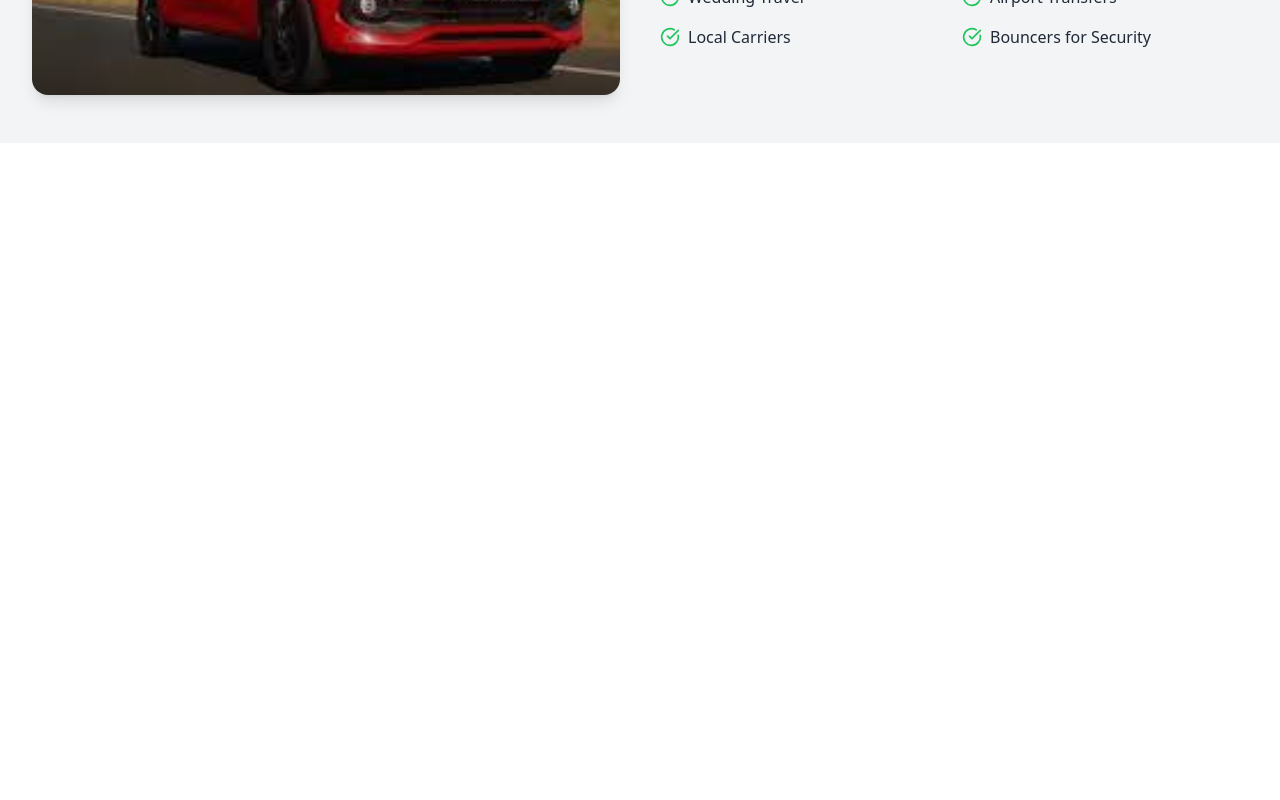
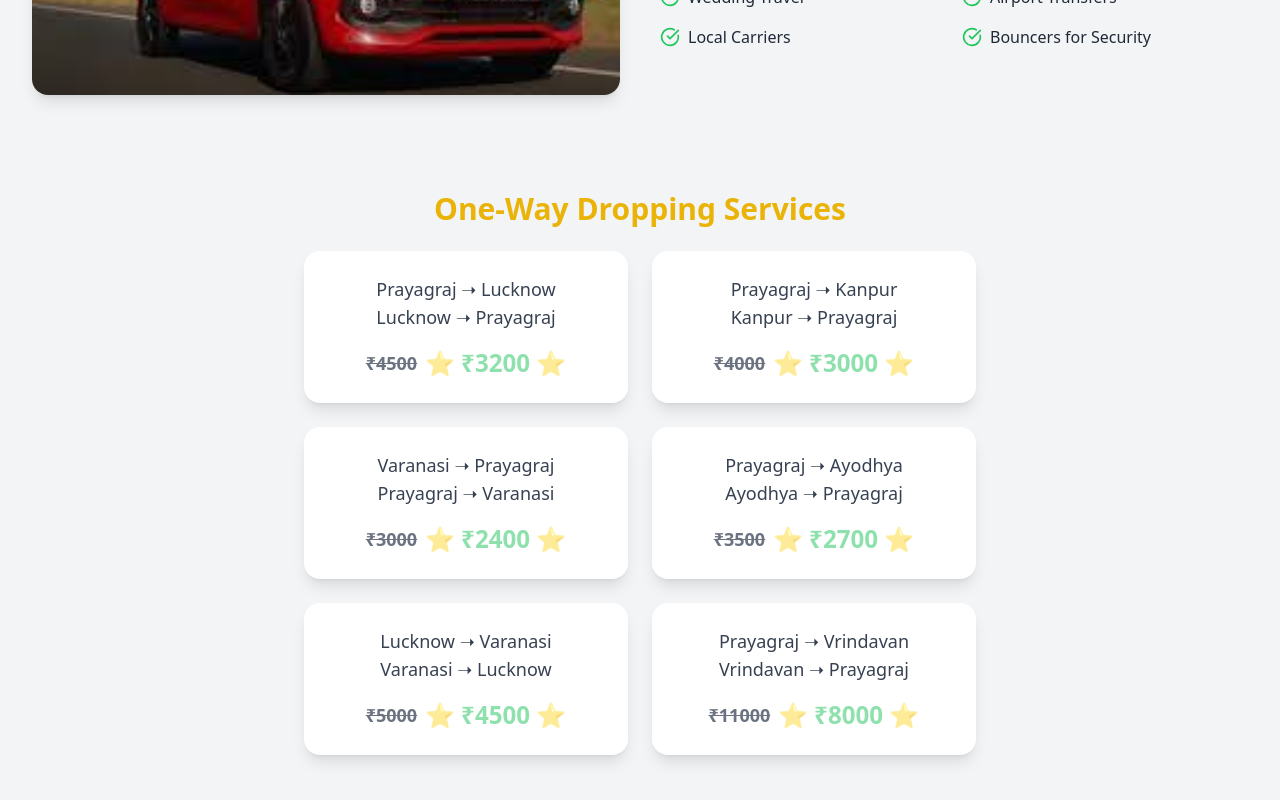
Before and after one commit to tanu0604/Demo, a React (Vite) app: page / in a window 1280 px wide. Shown: the part 1086-1886 px from the top of the page. Before the commit the page ends 1229 px from the top, so only its background shows below. Built offline with nearby package versions, Linux system fonts and the light colour scheme.

Commit message:
Update Home.jsx

```diff
--- a/src/components/navigation/Home.jsx
+++ b/src/components/navigation/Home.jsx
@@ -4,7 +4,7 @@ import { motion } from "framer-motion";
 import AOS from "aos";
 import "aos/dist/aos.css";
 import Services from "../services/Services";
-
+import Pricing from "../pricing/Pricing";
 export default function Home() {
   useEffect(() => {
     AOS.init({ duration: 1000, once: true });
@@ -64,6 +64,10 @@ export default function Home() {
       <div data-aos="fade-up">
         <Services />
       </div>
+
+      <div data-aos="fade-up" data-aos-delay="200">
+        <Pricing />
+      </div>
     </>
   );
 }
```
